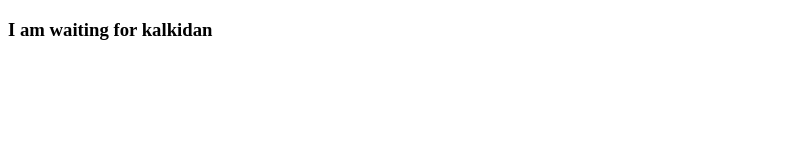
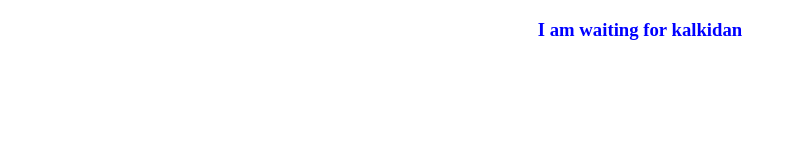
Before and after one commit to Eyob37/Best_Organized, a plain HTML site: page Physics.html in a window 1280 px wide. Shown: the whole page, without its empty margins (0-794 px from the left). Drawn offline with Linux system fonts and the light colour scheme.

Commit message:
Update Physics.html

```diff
--- a/Physics.html
+++ b/Physics.html
@@ -5,7 +5,10 @@
     <title>Physics</title>
     <style>
        h3{
-         color:
+           color: blue;
+           text-align: center;
+           text-shadow: 2 5 5 black;
+
        }
     </style>
 </head>
```
